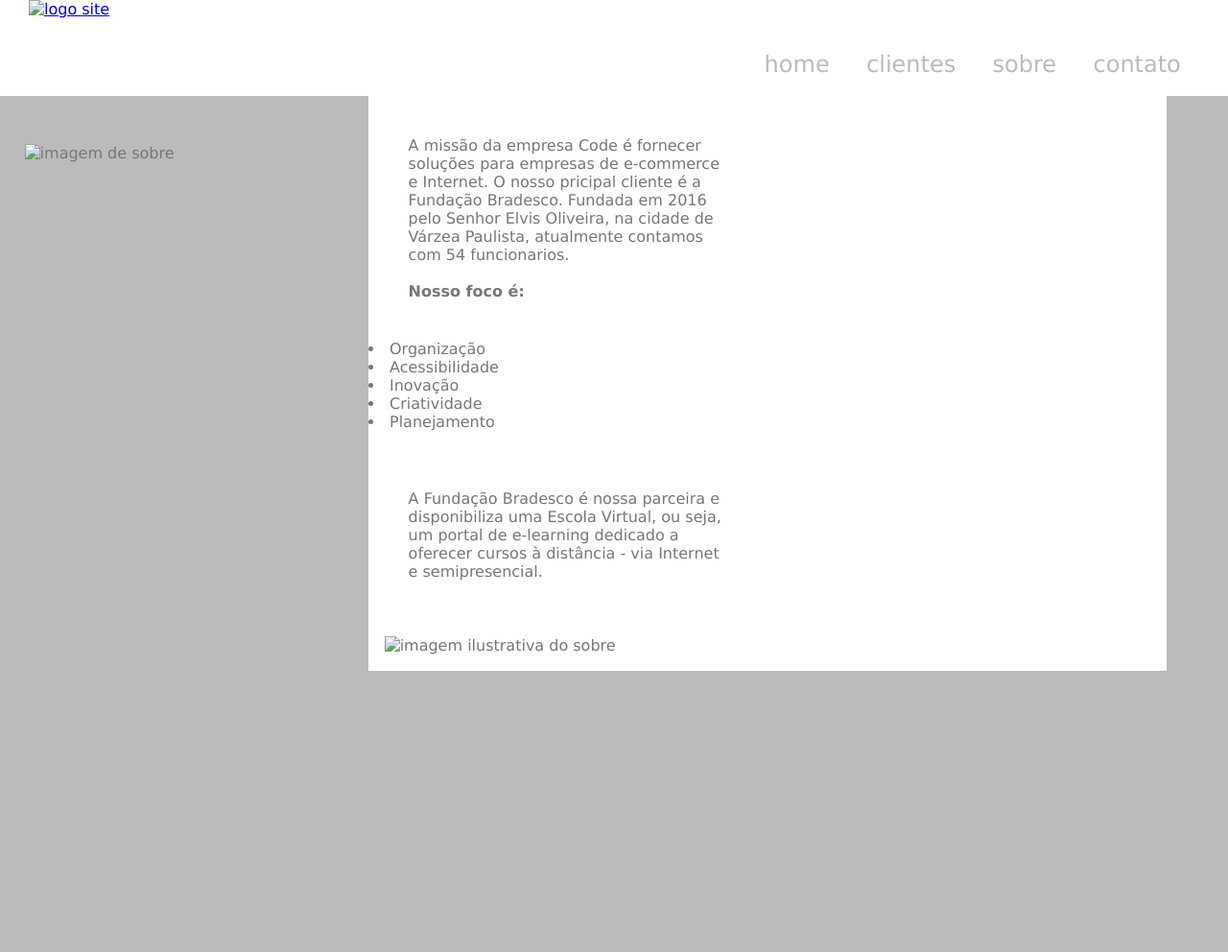
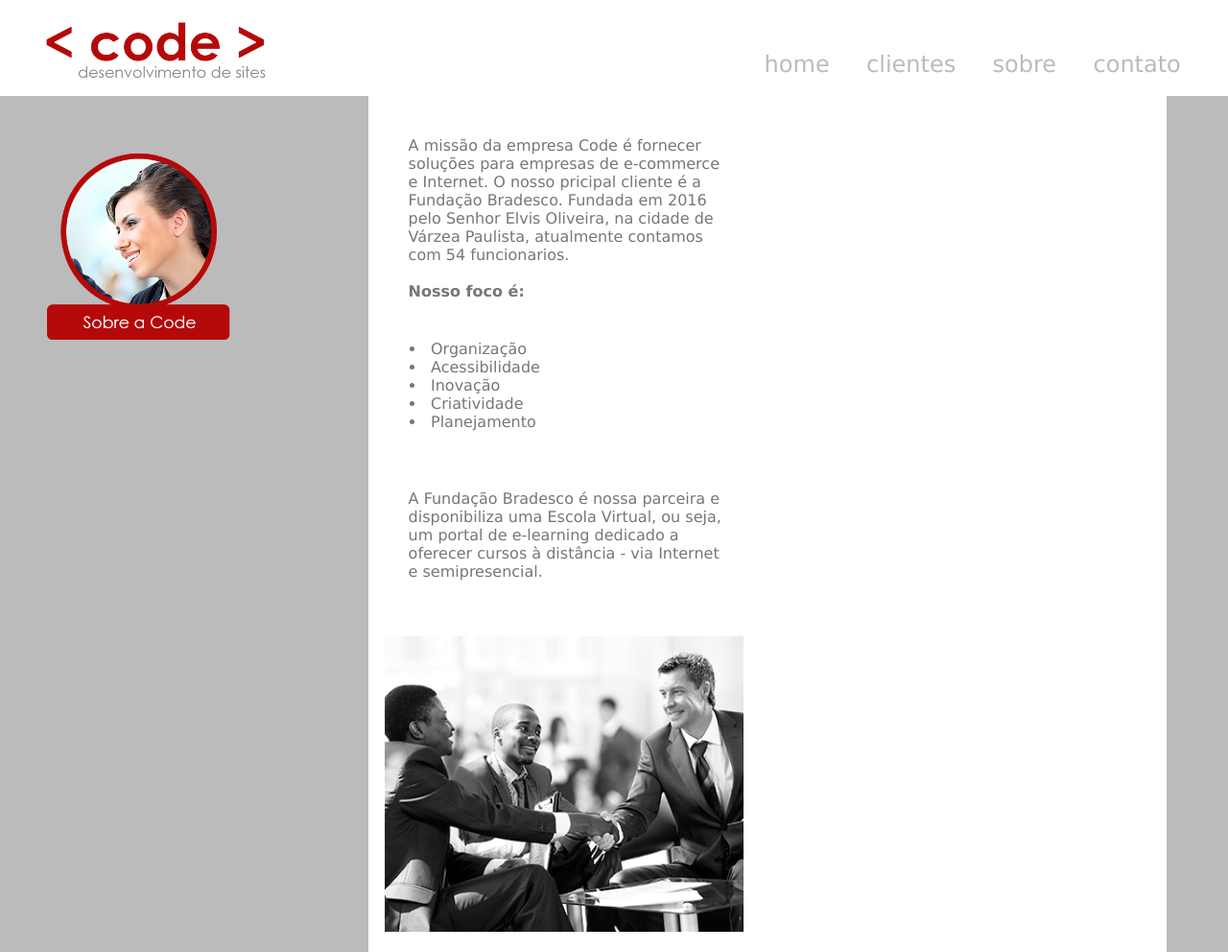
Before and after one commit to elvismota00/site_curso_funda-ao_bradesco, a plain HTML site: page sobre.html in a window 1280 px wide. Shown: the whole page at 96% size. Before the commit the page ends 800 px from the top, so only its background shows below. Drawn offline with Linux system fonts and the light colour scheme.

Commit message:
adicionado imagens na pagina sobre

```diff
--- a/css/folhadeestilo.css
+++ b/css/folhadeestilo.css
@@ -223,7 +223,8 @@ footer .footer-text a{
 }
 
 #txt-sobre dl {
-    width: 50%;
+    margin-left: 43px;
+    width: 40%;
 }
 
 #img-conteudo-sobre{
--- a/sobre.html
+++ b/sobre.html
@@ -12,7 +12,7 @@
             <header>
                 <div class="logo">
                     <a href="index.html">
-                        <img src="imagens/logo.png" alt="logo site">
+                        <img src="imagens/imagens_site/logo.png" alt="logo site">
                     </a>
                 </div>
 
@@ -27,7 +27,7 @@
             </header>
 
             <div class="img-titulo">
-                <img src="imagens/sobre.png" alt="imagem de sobre">
+                <img src="imagens/imagens_site/sobre.png" alt="imagem de sobre">
             </div>
 
             <section id="container-sobre">
@@ -51,7 +51,7 @@
                 </div>
 
                 <div id="img-conteudo-sobre">
-                    <img src="imagens/sobre-img2.jpg" alt="imagem ilustrativa do sobre">
+                    <img src="imagens/imagens_site/sobre-img2.jpg" alt="imagem ilustrativa do sobre">
                 </div>
             </section>
         </div>
```
